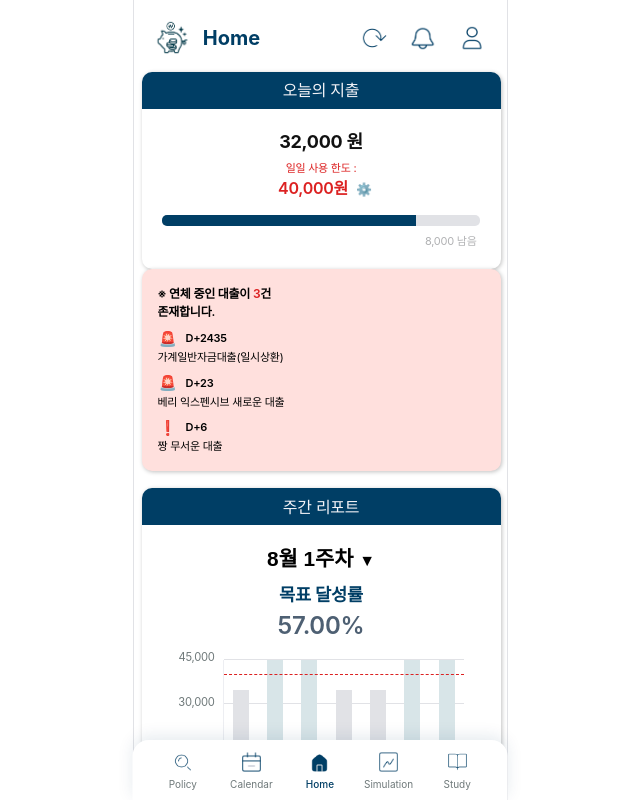
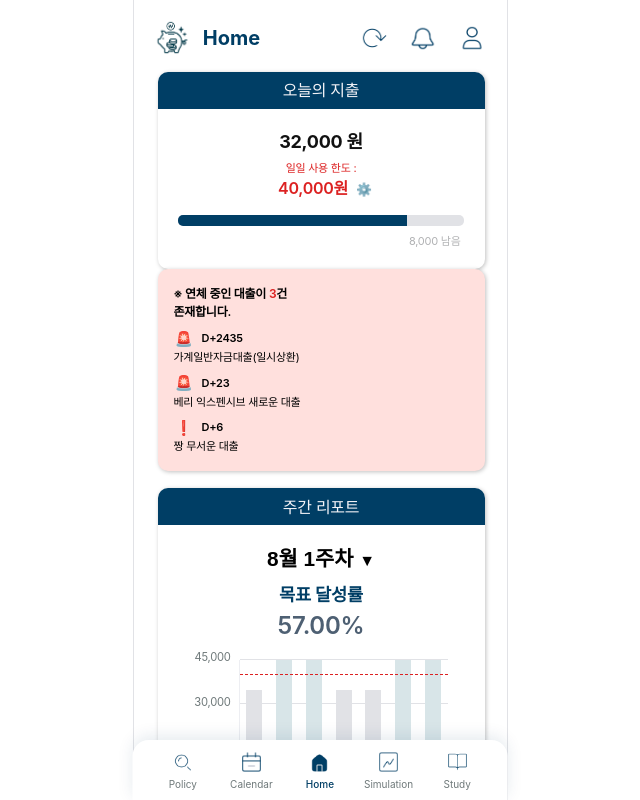
Before and after one commit to ockko/Cheongsan-KB, a Vue app: page /home in a window 1280 px wide. Shown: the whole page, without its empty margins (320-960 px from the left). Built offline with nearby package versions, Linux system fonts and the light colour scheme; sample sign-in values are in the browser's storage; a web font is replaced by a local one.

Commit message:
style: 홈 페이지 여백 값 수정

```diff
--- a/src/assets/styles/pages/Home.module.css
+++ b/src/assets/styles/pages/Home.module.css
@@ -1,5 +1,5 @@
 .page {
-  margin: 0 8px 70px 8px;
+  margin: 0 24px 70px 24px;
   display: flex;
   flex-direction: column;
   gap: 1.1rem;
```
